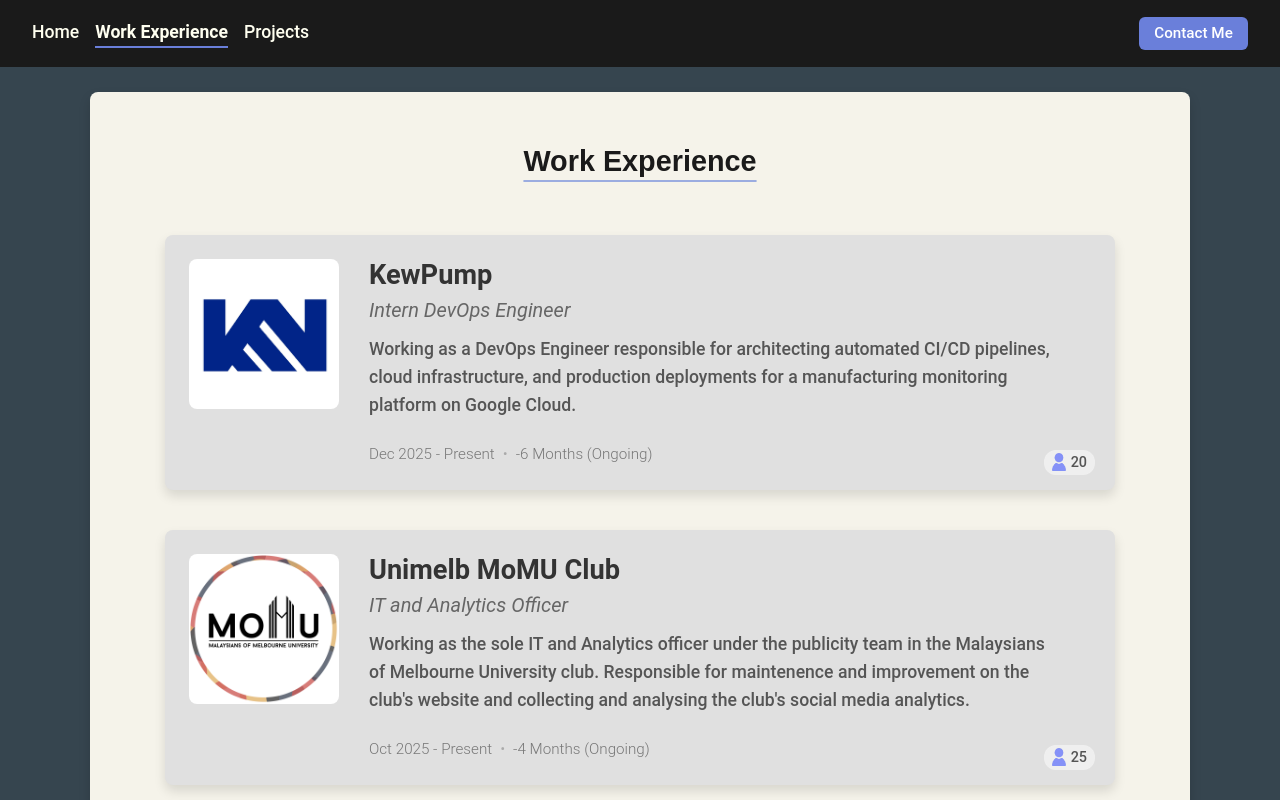
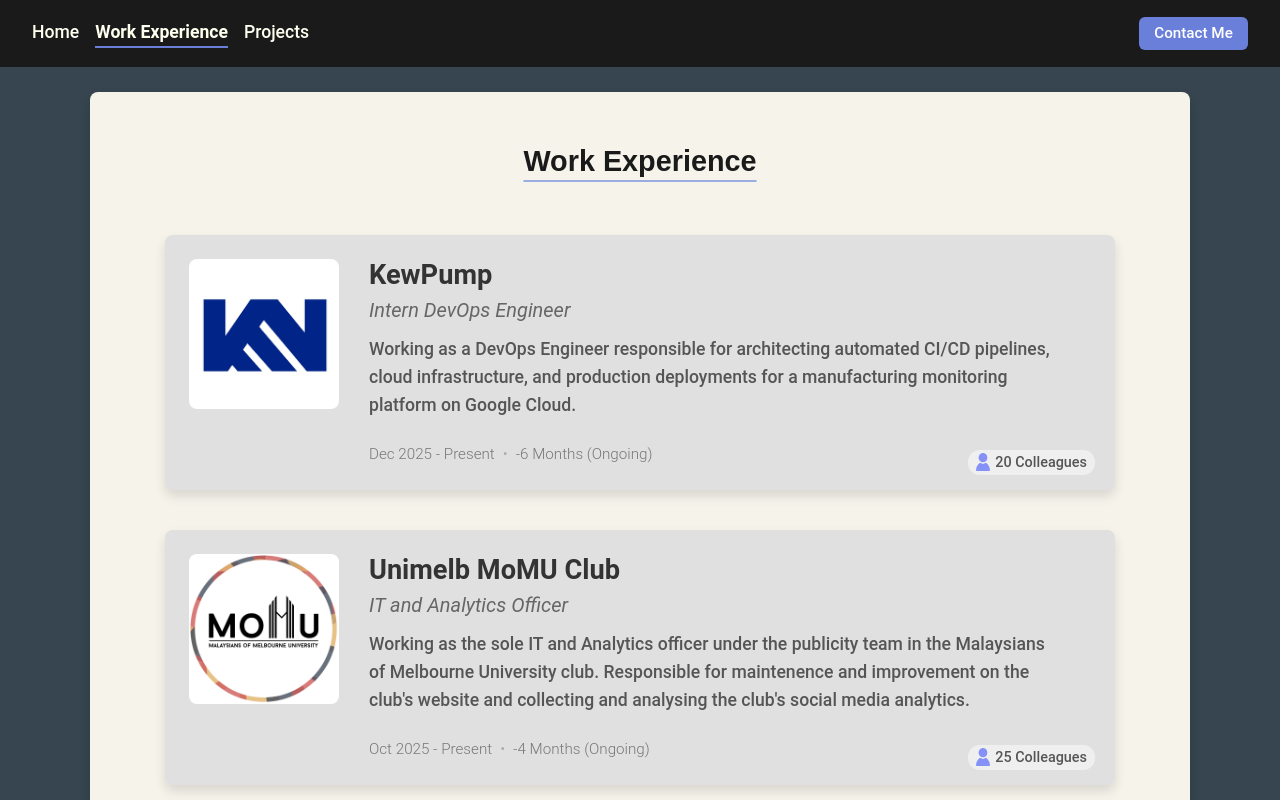
Before and after one commit to iden0605/portfolio, a React (Vite) app: page /work-experience in a window 1280 px wide. Shown: the top 800 px of the page. Built offline with nearby package versions, Linux system fonts and the light colour scheme.

Commit message:
Fix: Ui issues

```diff
--- a/src/Components/Projects/Projects.jsx
+++ b/src/Components/Projects/Projects.jsx
@@ -42,7 +42,7 @@
               <div className="project-role">{project.role}</div>
               <div>{project.date}</div>
               <div className="project-footer">
-                <span className="team-size"><img src={peopleIcon} alt="team size icon" className="team-icon"/> {project.teamSize}</span>
+                <span className="team-size"><img src={peopleIcon} alt="team size icon" className="team-icon"/> {project.teamSize} Contributors</span>
               </div>
             </div>
           </Link>
--- a/src/Components/WorkExperience/WorkExperience.jsx
+++ b/src/Components/WorkExperience/WorkExperience.jsx
@@ -53,7 +53,7 @@
 
             <div className="team-size-container">
                <img src={peopleIcon} alt="People icon" className="people-icon" />
-               <span className="team-size-text">{job.teamSize}</span>
+               <span className="team-size-text">{job.teamSize} Colleagues</span>
             </div>
           </div>
           </Link>
```
